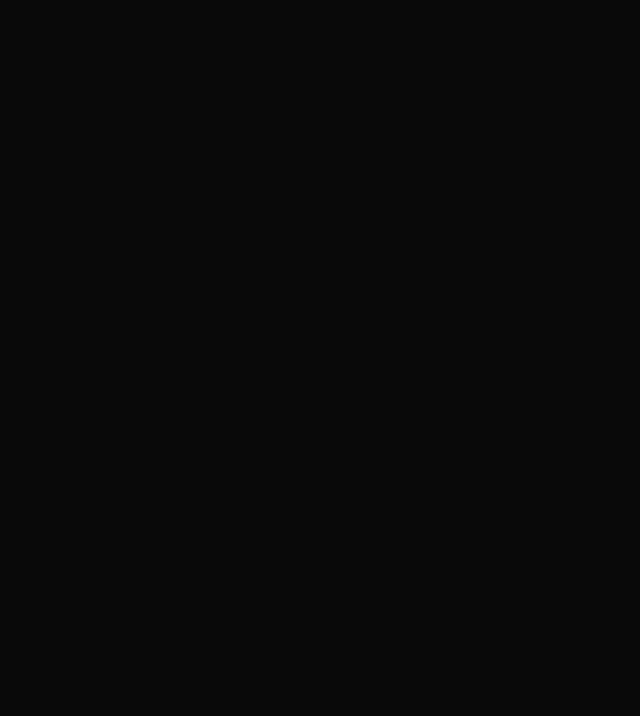
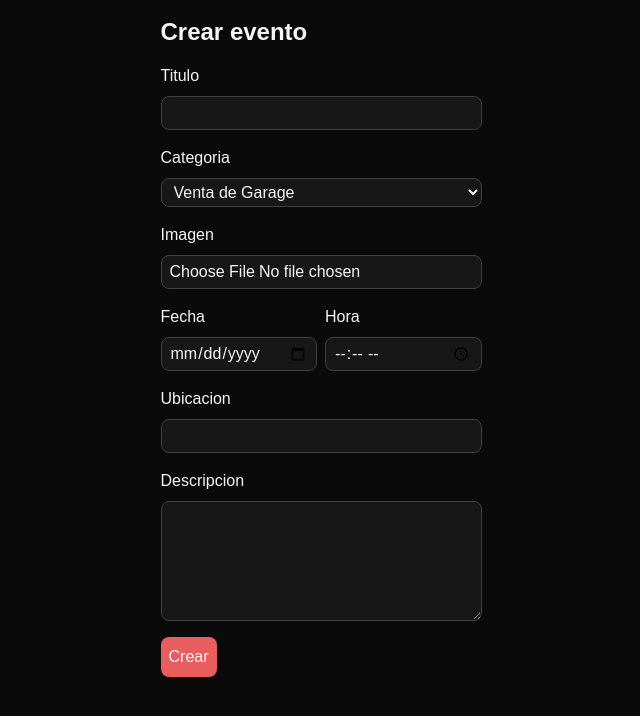
Before and after one commit to learnbit/eventos, a Next.js app: page /events/new in a window 1280 px wide. Before the commit this address had no page. Shown: the top 716 px of the page, without its empty margins (319-959 px from the left). Built offline with nearby package versions, Linux system fonts and the light colour scheme.

Commit message:
feat: add create event form UI

```diff
--- /dev/null
+++ b/src/app/events/new/page.tsx
@@ -0,0 +1,70 @@
+import { FERIA, GARAGE_SALE, KERMESSE } from "@/types/event";
+
+export default function NewEventPage() {
+  return (
+    <div className="max-w-4xl mx-auto px-4 py-4">
+      <h1 className="text-2xl font-semibold mb-4">Crear evento</h1>
+      <form className="max-w-2xl flex flex-col gap-4">
+        <div className="flex flex-col gap-2">
+          <label>Titulo</label>
+          <input
+            type="text"
+            className="bg-surface border border-border rounded-md px-2 py-1 text-foreground"
+          />
+        </div>
+
+        <div className="flex flex-col gap-2">
+          <label>Categoria</label>
+          <select className="bg-surface border border-border rounded-md px-2 py-1 text-foreground">
+            <option value={GARAGE_SALE}>Venta de Garage</option>
+            <option value={KERMESSE}>Kermesse</option>
+            <option value={FERIA}>Feria</option>
+          </select>
+        </div>
+
+        <div className="flex flex-col gap-2">
+          <label>Imagen</label>
+          <input
+            type="file"
+            className="bg-surface border border-border rounded-md px-2 py-1 text-foreground"
+          />
+        </div>
+
+        <div className="flex flex-col sm:flex-row gap-2">
+          <div className="flex-1 flex flex-col gap-2">
+            <label>Fecha</label>
+            <input
+              type="date"
+              className="bg-surface border border-border rounded-md px-2 py-1 text-foreground"
+            />
+          </div>
+
+          <div className="flex-1 flex flex-col gap-2">
+            <label>Hora</label>
+            <input
+              type="time"
+              className="bg-surface border border-border rounded-md px-2 py-1 text-foreground"
+            />
+          </div>
+        </div>
+
+        <div className="flex flex-col gap-2">
+          <label>Ubicacion</label>
+          <input
+            type="text"
+            className="bg-surface border border-border rounded-md px-2 py-1 text-foreground"
+          />
+        </div>
+
+        <div className="flex flex-col gap-2">
+          <label>Descripcion</label>
+          <textarea className="bg-surface border border-border rounded-md px-2 py-1 text-foreground min-h-30" />
+        </div>
+
+        <button className="w-fit bg-primary hover:bg-primary-hover px-2 py-2 rounded-md font-medium">
+          Crear
+        </button>
+      </form>
+    </div>
+  );
+}
--- a/src/app/page.tsx
+++ b/src/app/page.tsx
@@ -4,7 +4,9 @@ import { events } from "@/data/events";
 import { validCategoryOptions } from "@/types/event";
 
 type AppPageProps = {
-  searchParams: Promise<{ category: string | undefined }>;
+  searchParams: Promise<{
+    category: string | undefined;
+  }>;
 };
 
 export default async function AppPage({ searchParams }: AppPageProps) {
@@ -21,6 +23,13 @@ export default async function AppPage({ searchParams }: AppPageProps) {
     filteredEvents = [...events];
   }
 
+  filteredEvents = filteredEvents.toSorted((a, b) => {
+    const dateA = new Date(a.date).getTime();
+    const dateB = new Date(b.date).getTime();
+
+    return dateA - dateB;
+  });
+
   return (
     <div className="w-full max-w-7xl mx-auto px-4 py-4">
       <CategoryFilter activeCategory={category} />
```
